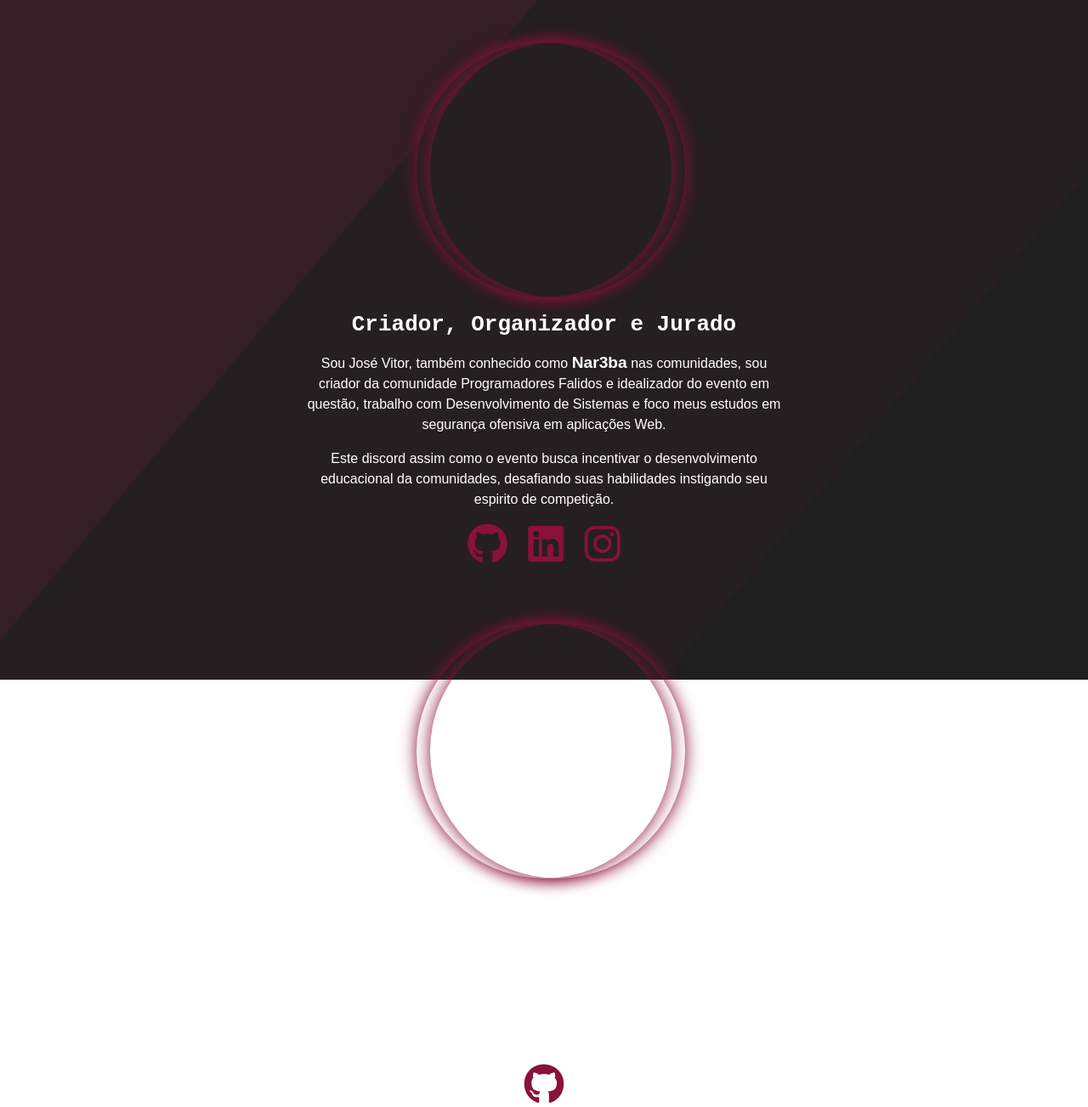
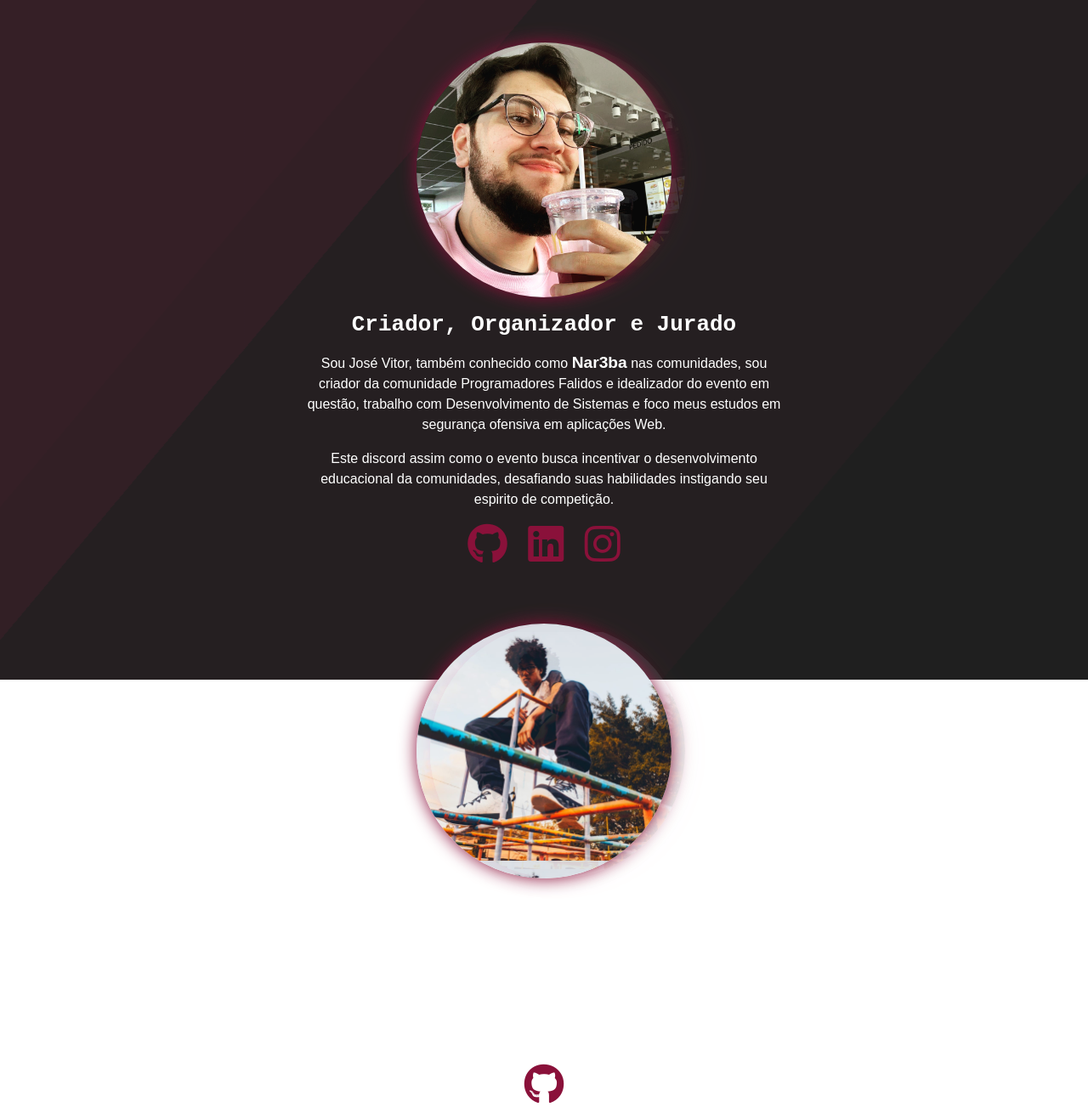
Before and after one commit to Vitorpignataro/Discord_Event, a plain HTML site: page organizadores.html in a window 1280 px wide. Shown: the top 1303 px of the page at 85% size. Drawn offline with Linux system fonts and the light colour scheme.

Commit message:
FEAT: teste foto 2#

```diff
--- a/style/style.css
+++ b/style/style.css
@@ -224,7 +224,7 @@ background-position: 100%;
 margin: auto;
 width: 300px;
 height: 300px;
-background: url(img/foto-jose.jpg);
+background: url(../img/foto-jose.jpg);
 background-size: 100%;
 border-radius: 50%;
 box-shadow: 0px 0px 20px var(--color-pink);
@@ -234,7 +234,7 @@ box-shadow: 0px 0px 20px var(--color-pink);
 margin: auto;
 width: 300px;
 height: 300px;
-background: url(img/foto-murilo.jpg);
+background: url(../img/foto-murilo.jpg);
 background-size: 100%;
 border-radius: 50%;
 box-shadow: 0px 0px 20px var(--color-pink);
@@ -264,11 +264,11 @@ left: 39.5%;
 /* margin: auto; */
 width: 300px;
 height: 300px;
-background: url(img/foto-jose.jpg) center center no-repeat;
-opacity: 1;
+background: url(../img/foto-jose.jpg) center center no-repeat;
+opacity: .1;
 border-radius: 50%;
 box-shadow: 0px 0px 20px var(--color-pink);
-/* mix-blend-mode: hard-light; */
+mix-blend-mode: hard-light;
 background-size: 100%;
 }
 
@@ -278,20 +278,20 @@ position: absolute;
 left: 39.5%;
 width: 300px;
 height: 300px;
-background: url(img/foto-murilo.jpg);
-opacity: 1;
+background: url(../img/foto-murilo.jpg) center center no-repeat; ;
+opacity: .1;
 border-radius: 50%;
 box-shadow: 0px 0px 20px var(--color-pink);
-/* mix-blend-mode: hard-light; */
+mix-blend-mode: hard-light;
 background-size: 100%;
 }
 
 .photo-org:hover:before{
-  animation: animateglitch 0.4s linear infinite;
+  animation: animateglitch 0.3s linear infinite;
 }
 
 .photo-org-2:hover:before{
-animation: animateglitch 0.4s linear infinite;
+animation: animateglitch 0.3s linear infinite;
 }
 
 @keyframes animateglitch {
```
